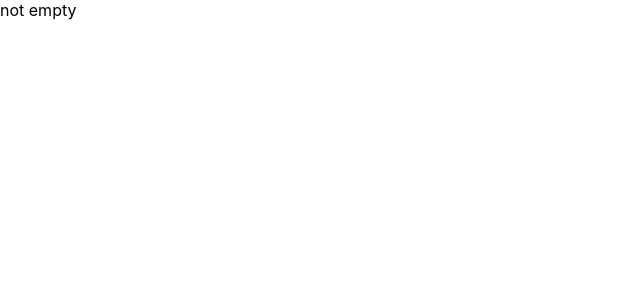
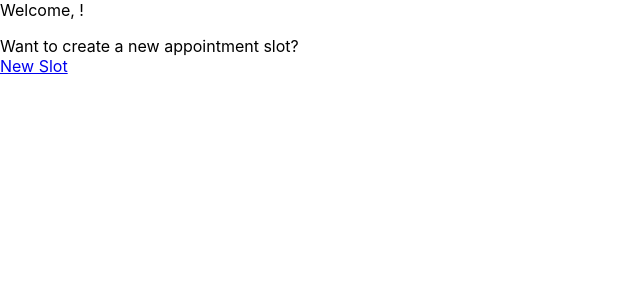
Before and after one commit to GavinGitProgramms/BAS-341, a React (Create React App) app in the folder client/: page /servicepage in a window 1280 px wide. Shown: the top 300 px of the page, without its empty margins (0-640 px from the left). Built offline with nearby package versions, Linux system fonts and the light colour scheme; the HTML template or start-up script is replaced by a standard one.

Commit message:
chore: Start on servicepage and newappointment

```diff
--- /dev/null
+++ b/client/src/NewAppointment.tsx
@@ -0,0 +1,6 @@
+
+const NewAppointment = () => {
+
+}
+
+export default NewAppointment
--- a/client/src/Servicepage.tsx
+++ b/client/src/Servicepage.tsx
@@ -1,10 +1,37 @@
-import { useRef, useState, useEffect } from 'react'
+import { useRef, useState, useEffect, SetStateAction } from 'react'
 import axios from './api/axios'
+import { Appointment, User } from './types/entity.types'
+import { AppointmentDisplay } from './components/AppointmentDisplay'
+
+const USER_URL = '/auth/user'
 
 const Servicepage = () => {
+  const [user, setUser] = useState<User>()
+  const [appointments, setAppointment] = useState<Appointment[]>()
+
+  /*
+  useEffect(() => {
+    try {
+      axios
+        .get<User>(USER_URL)
+        .then((res: { data: SetStateAction<User | undefined> }) =>
+          setUser(res.data),
+        )
+    } catch (err) {}
+  }, []) */
+
+  const startNewAppointment = () => {}
+
   return (
     <>
-      <div>not empty</div>
+      <div>Welcome, {user?.first_name}!</div>
+      <p>
+        Want to create a new appointment slot?
+        <br />
+        <span className="line">
+          <a href="/servicepage/newslot">New Slot</a>
+        </span>
+      </p>
     </>
   )
 }
```
